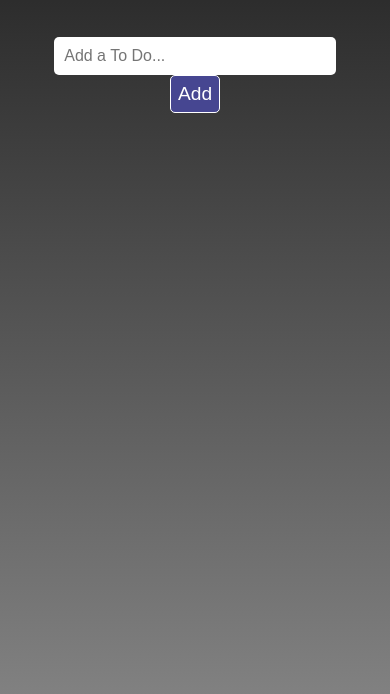
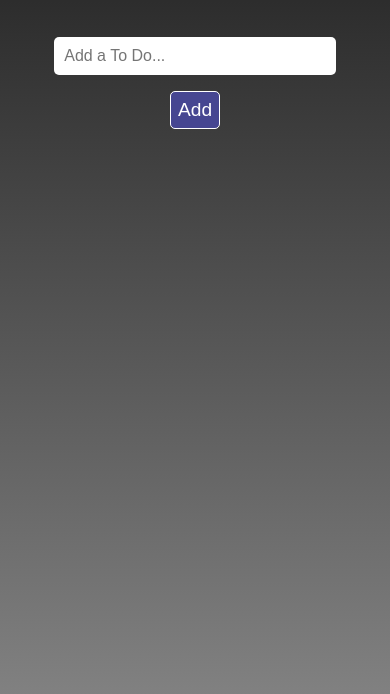
Before and after one commit to CameronRiecan/To-Do-List, a website: page index.html in a window 390 px wide. Shown: the part 90-784 px from the top of the page. Drawn offline with Linux system fonts and the light colour scheme.

Commit message:
add margin top to add button in media query so on smaller screens when button is pushed below input, it has space between input and button and looks better

```diff
--- a/css/styles.css
+++ b/css/styles.css
@@ -190,4 +190,9 @@ input[type="checkbox"]:checked::before {
         align-items: center;
         text-align: center;
     }
+
+    /* when button gets pushed below input, makes sure there is space above button */
+    .add-button {
+        margin-top: 1rem;
+    }
 }
```
